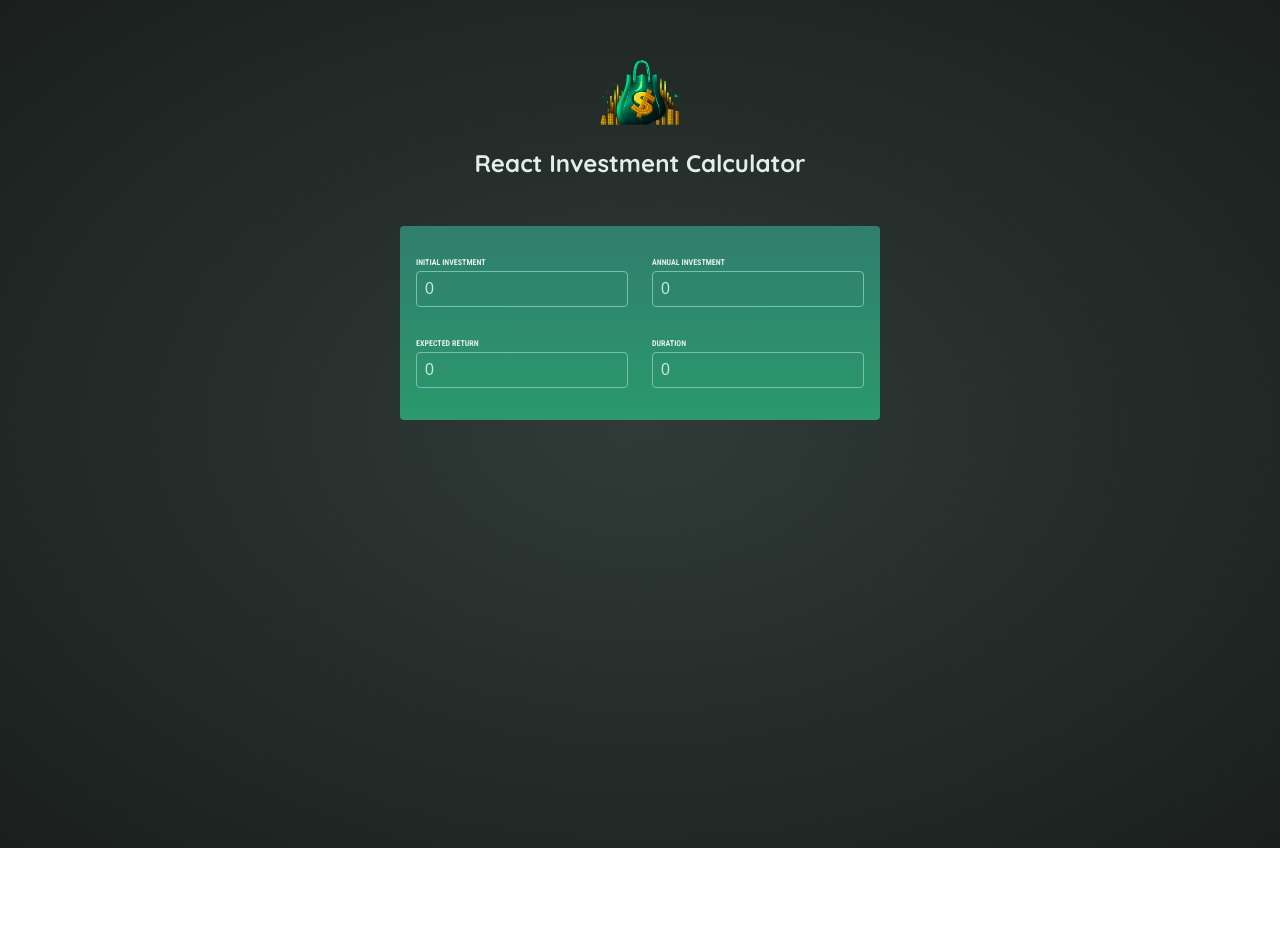
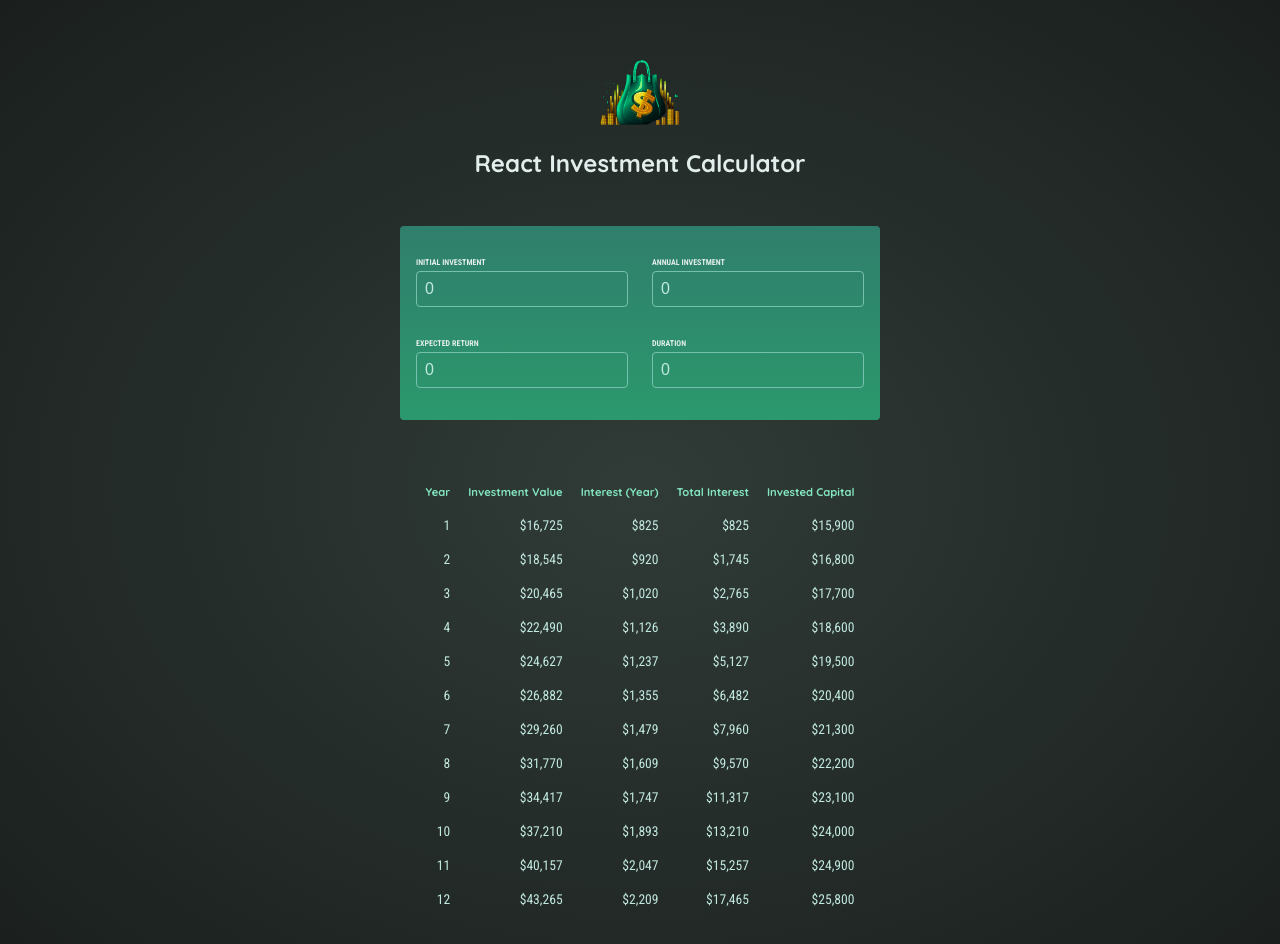
Before and after one commit to SMJin/Investment-Calculator, a React (Vite) app: page / in a window 1280 px wide. Shown: the top 944 px of the page. Before the commit the page ends 848 px from the top, so only its background shows below. Built offline with nearby package versions, Linux system fonts and the light colour scheme.

Commit message:
add calculate & show results

```diff
--- a/src/App.jsx
+++ b/src/App.jsx
@@ -1,11 +1,31 @@
+import { useState } from "react";
 import Header from "./components/Header"
 import UserInput from "./components/UserInput"
+import Results from "./components/Results";
+
 
 function App() {
+  const [annualData, setAnnualData] = useState({
+      initialInvestment: 15000,
+      annualInvestment: 900,
+      expectedReturn: 5.5,
+      duration: 12,
+  });
+
+  const handleInputNumber = (inputIdentifier, newValue) => {
+      setAnnualData(prev => {
+          return {
+              ...prev,
+              [inputIdentifier]: +newValue,
+          }
+      })
+  }
+
   return (
     <main>
       <Header />
-      <UserInput />
+      <UserInput onChangeNumbers={handleInputNumber} />
+      <Results annualData={annualData} />
     </main>
   )
 }
--- /dev/null
+++ b/src/components/Results.jsx
@@ -0,0 +1,40 @@
+import { calculateInvestmentResults, formatter } from "../util/investment";
+
+export default function Results({ annualData }) {
+    const resultsData = calculateInvestmentResults(annualData);
+    const initialInvestment =
+        resultsData[0].valueEndOfYear -
+        resultsData[0].interest -
+        resultsData[0].annualInvestment;
+
+    return (<table id="result">
+        <thead>
+            <tr>
+                <th>Year</th>
+                <th>Investment Value</th>
+                <th>Interest (Year)</th>
+                <th>Total Interest</th>
+                <th>Invested Capital</th>
+            </tr>
+        </thead>
+        <tbody>
+        {resultsData.map((result, rowIndex) => {
+            const totalInterest = result.valueEndOfYear -
+                result.annualInvestment * result.year -
+                initialInvestment;
+
+            const totalAmountInvested = result.valueEndOfYear - totalInterest;
+
+            return (
+                <tr key={rowIndex}>
+                    <td>{result.year}</td>
+                    <td>{formatter.format(result.valueEndOfYear)}</td>
+                    <td>{formatter.format(result.interest)}</td>
+                    <td>{formatter.format(totalInterest)}</td>
+                    <td>{formatter.format(totalAmountInvested)}</td>
+                </tr>
+            )
+        })}
+        </tbody>
+    </table>)
+}
--- a/src/components/UserInput.jsx
+++ b/src/components/UserInput.jsx
@@ -1,51 +1,30 @@
-import { useState } from "react"
-import { calculateInvestmentResults } from "../util/investment";
 import Input from "./Input";
 
-export default function UserInput() {
-    const [annualData, setAnnualData] = useState({
-        initialInvestment: 15000,
-        annualInvestment: 900,
-        expectedReturn: 5.5,
-        duration: 12,
-    });
-
-    let results = calculateInvestmentResults({...annualData});
-    console.log(results);
-
-    const handleInputNumber = (inputIdentifier, newValue) => {
-        setAnnualData(prev => {
-            return {
-                ...prev,
-                [inputIdentifier]: newValue,
-            }
-        })
-    }
-
-    return (
+export default function UserInput({ onChangeNumbers }) {
+        return (
         <section id="user-input">
             <div className="input-group">
                 <Input
                     keyData={`initialInvestment`}
                     label={`Initial Investment`}
-                    onChange={handleInputNumber}
+                    onChange={onChangeNumbers}
                 />
                 <Input
                     keyData={`annualInvestment`}
                     label={`Annual Investment`}
-                    onChange={handleInputNumber}
+                    onChange={onChangeNumbers}
                 />
             </div>
             <div className="input-group">
                 <Input
                     keyData={`expectedReturn`}
                     label={`Expected Return`}
-                    onChange={handleInputNumber}
+                    onChange={onChangeNumbers}
                 />
                 <Input
                     keyData={`duration`}
                     label={`Duration`}
-                    onChange={handleInputNumber}
+                    onChange={onChangeNumbers}
                 />
             </div>
         </section>
```
